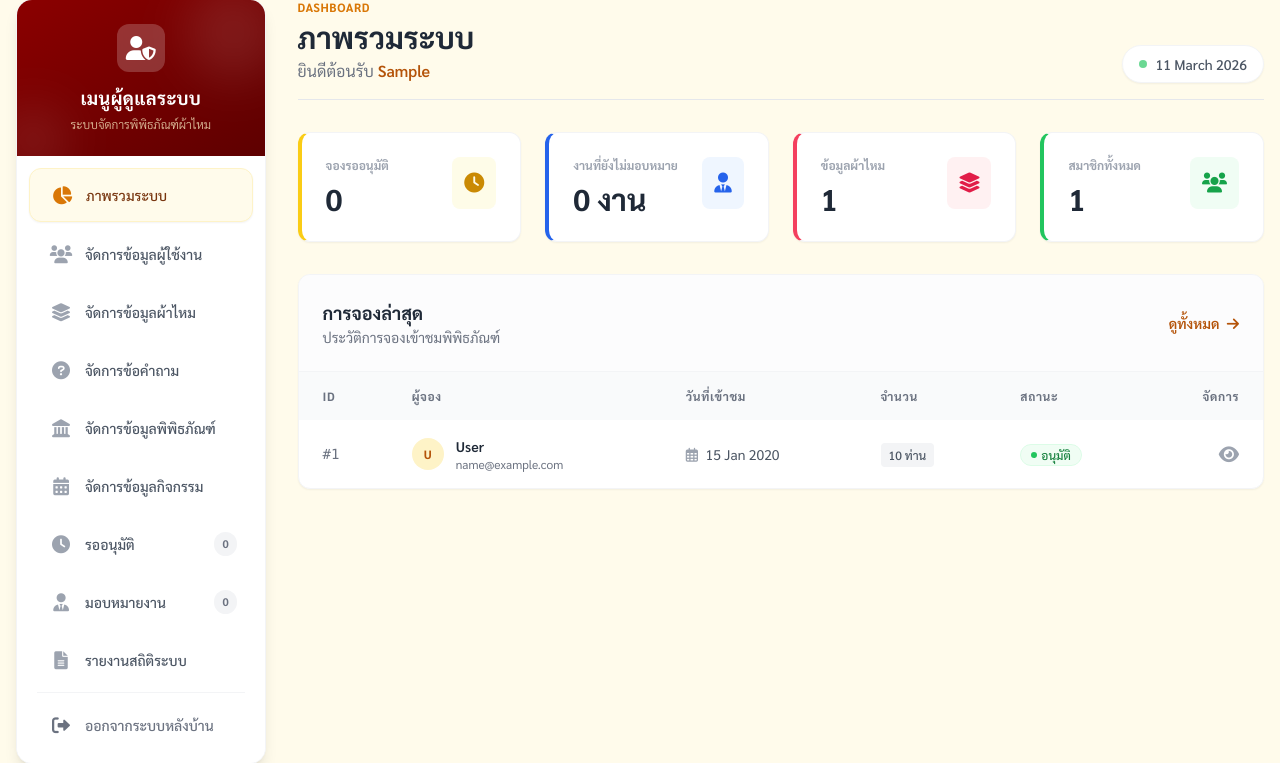
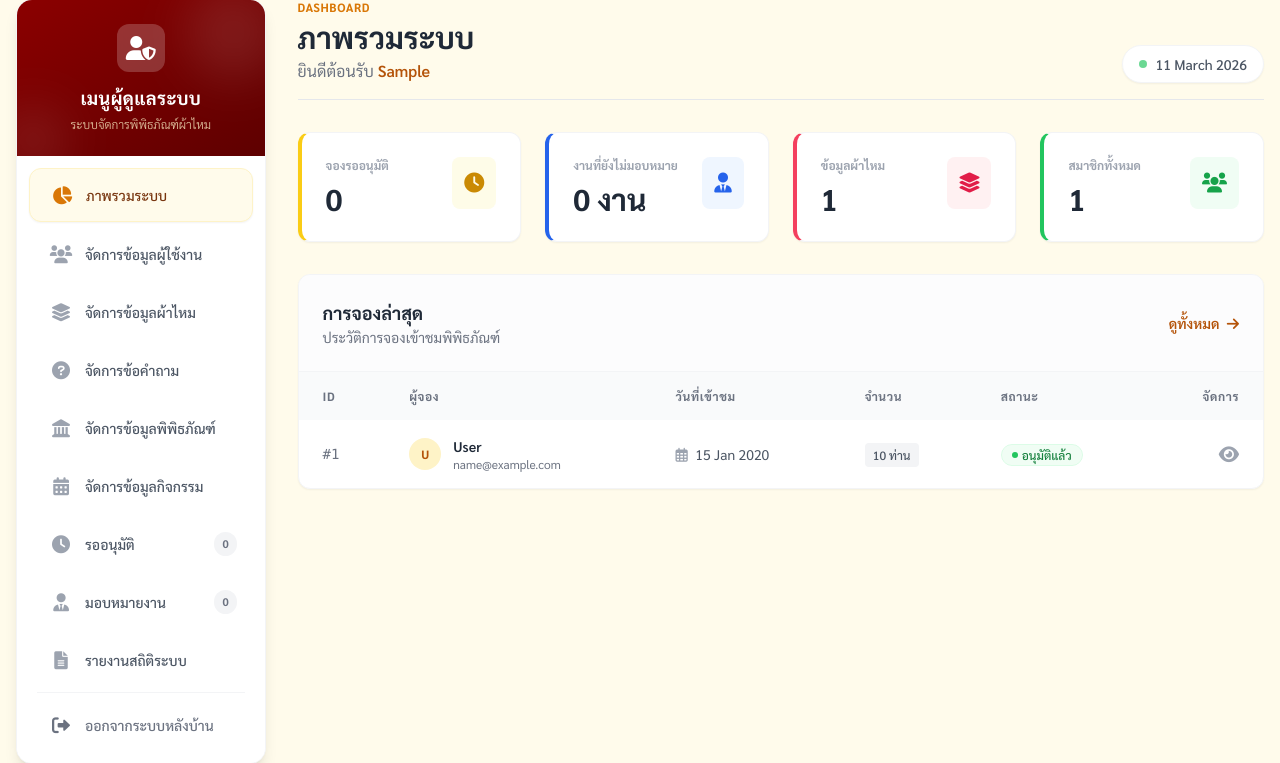
Before and after one commit to Chaitawat02/PROJECT68, a Django app: page /admin-panel/dashboard/ in a window 1280 px wide. Shown: the part 131-894 px from the top of the page. Run offline with Django 5.2, Linux system fonts and the light colour scheme; a user stored in the database is signed in; tables that the repository leaves empty hold one stand-in row (values such as "Sample post"); grey boxes marked "Sample" are stand-in pictures; some libraries are stand-ins or nearby versions.

Commit message:
Show real booking status on dashboard

```diff
--- a/main/templates/admin_panel/admin_home.html
+++ b/main/templates/admin_panel/admin_home.html
@@ -127,19 +127,27 @@
                             <td class="px-6 py-4">
                                 {% if booking.Re_status == 'approved' %}
                                     <span class="inline-flex items-center gap-1 px-2.5 py-0.5 rounded-full text-xs font-medium bg-green-50 text-green-700 border border-green-100">
-                                        <span class="w-1.5 h-1.5 rounded-full bg-green-500"></span> อนุมัติ
+                                        <span class="w-1.5 h-1.5 rounded-full bg-green-500"></span> {{ booking.get_Re_status_display|default:"รออนุมัติการจอง" }}
+                                    </span>
+                                {% elif booking.Re_status == 'rejected' %}
+                                    <span class="inline-flex items-center gap-1 px-2.5 py-0.5 rounded-full text-xs font-medium bg-red-50 text-red-700 border border-red-100">
+                                        <span class="w-1.5 h-1.5 rounded-full bg-red-500"></span> {{ booking.get_Re_status_display|default:"รออนุมัติการจอง" }}
                                     </span>
                                 {% elif booking.Re_status == 'cancelled' %}
                                     <span class="inline-flex items-center gap-1 px-2.5 py-0.5 rounded-full text-xs font-medium bg-gray-50 text-gray-700 border border-gray-200">
-                                        <span class="w-1.5 h-1.5 rounded-full bg-gray-400"></span> ผู้ใช้ยกเลิกการจอง
+                                        <span class="w-1.5 h-1.5 rounded-full bg-gray-400"></span> {{ booking.get_Re_status_display|default:"รออนุมัติการจอง" }}
                                     </span>
-                                {% elif booking.Re_status == 'rejected' %}
-                                    <span class="inline-flex items-center gap-1 px-2.5 py-0.5 rounded-full text-xs font-medium bg-red-50 text-red-700 border border-red-100">
-                                        <span class="w-1.5 h-1.5 rounded-full bg-red-500"></span> ปฏิเสธ
+                                {% elif booking.Re_status == 'confirmed' %}
+                                    <span class="inline-flex items-center gap-1 px-2.5 py-0.5 rounded-full text-xs font-medium bg-blue-50 text-blue-700 border border-blue-100">
+                                        <span class="w-1.5 h-1.5 rounded-full bg-blue-500"></span> {{ booking.get_Re_status_display|default:"รออนุมัติการจอง" }}
+                                    </span>
+                                {% elif booking.Re_status == 'completed' %}
+                                    <span class="inline-flex items-center gap-1 px-2.5 py-0.5 rounded-full text-xs font-medium bg-blue-50 text-blue-700 border border-blue-100">
+                                        <span class="w-1.5 h-1.5 rounded-full bg-blue-500"></span> {{ booking.get_Re_status_display|default:"รออนุมัติการจอง" }}
                                     </span>
                                 {% else %}
                                     <span class="inline-flex items-center gap-1 px-2.5 py-0.5 rounded-full text-xs font-medium bg-yellow-50 text-yellow-700 border border-yellow-100">
-                                        <span class="w-1.5 h-1.5 rounded-full bg-yellow-500 animate-pulse"></span> รอตรวจสอบ
+                                        <span class="w-1.5 h-1.5 rounded-full bg-yellow-500 animate-pulse"></span> {{ booking.get_Re_status_display|default:"รออนุมัติการจอง" }}
                                     </span>
                                 {% endif %}
                             </td>
```
